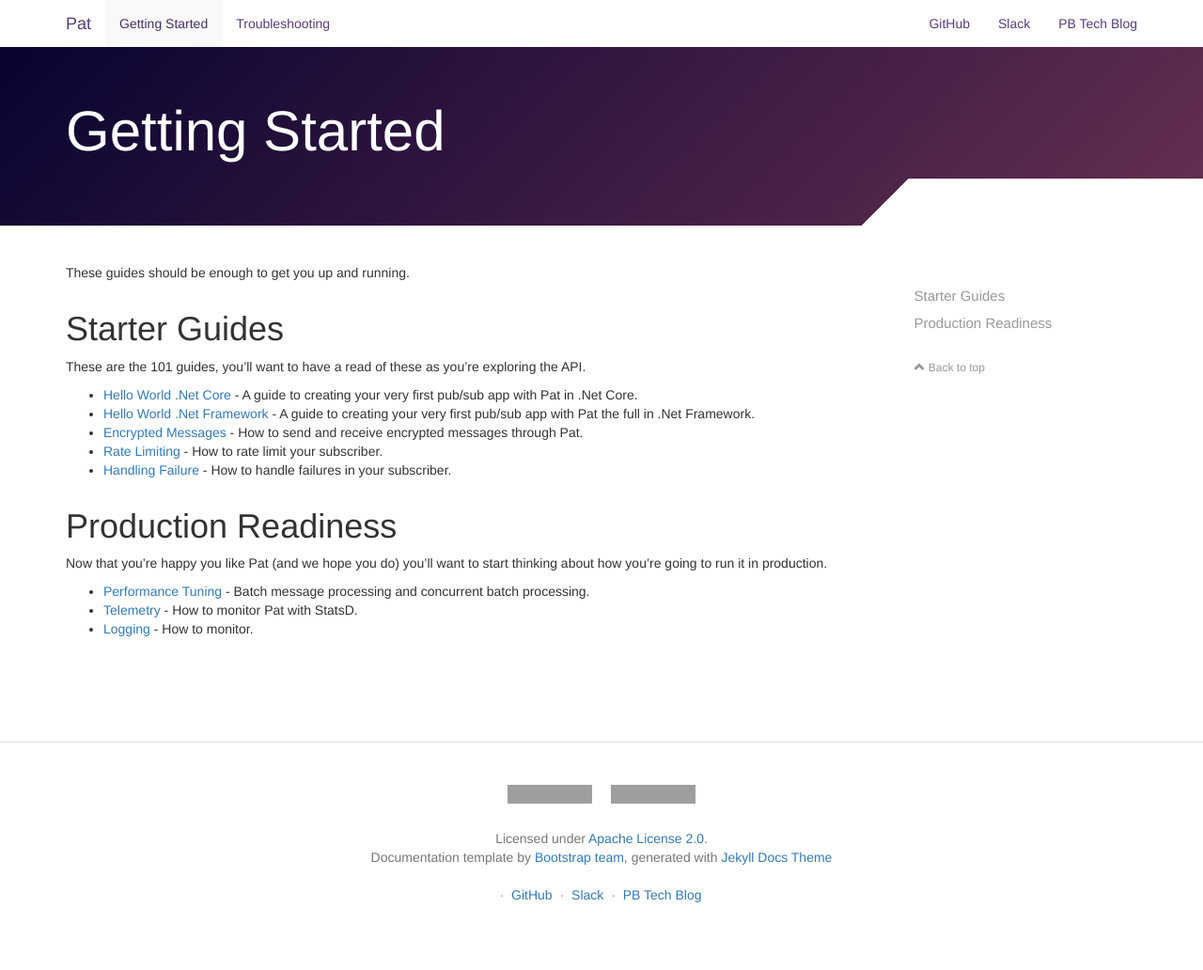
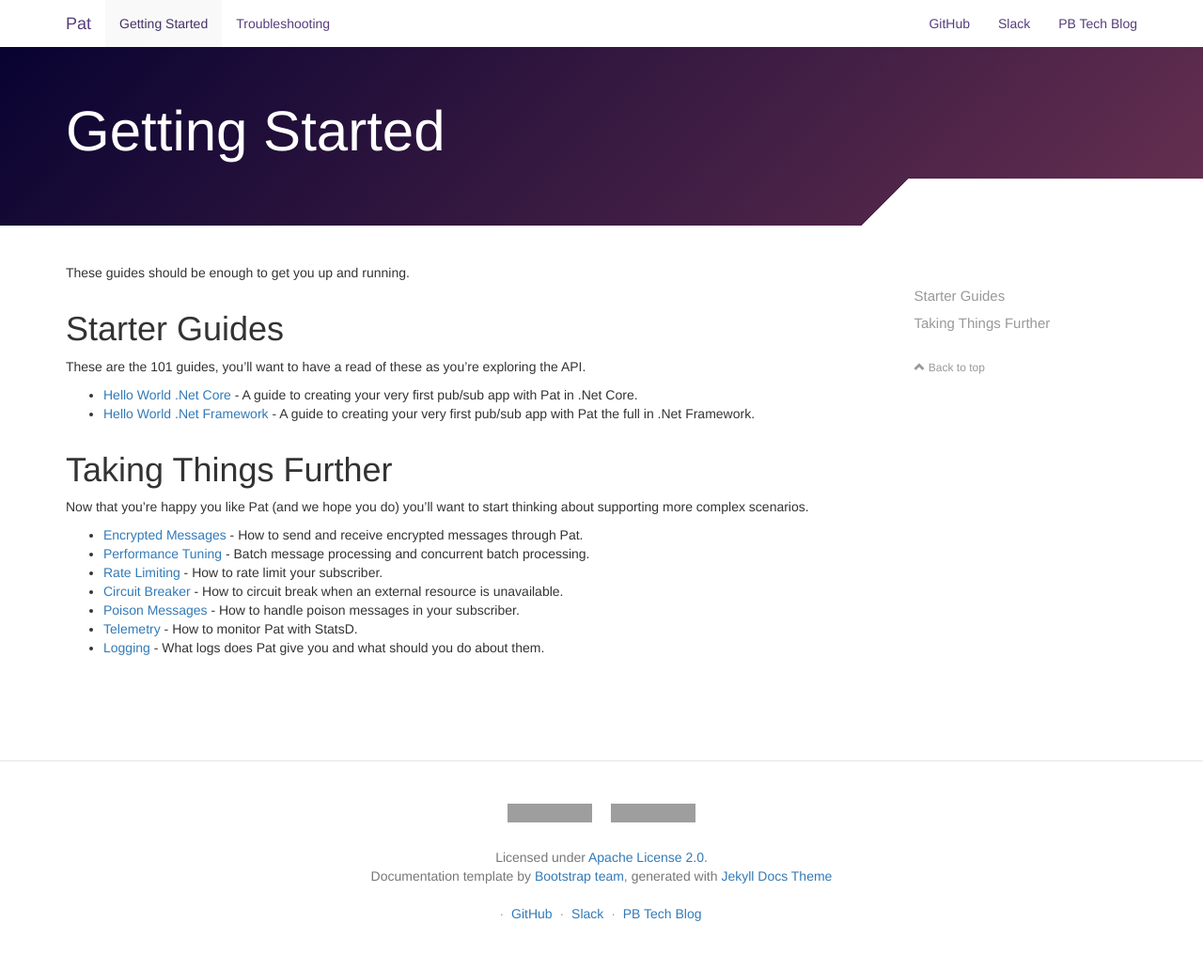
Before and after one commit to purplebricks/pat, a Jekyll site: the page built from docs/index.md, in a window 1280 px wide. Shown: the whole page at 94% size. Built offline with Jekyll 4.4.1, drawn with Linux system fonts in a browser that asks for light colours; nearby versions of some CDN libraries; grey boxes are pictures that could not be loaded.

Commit message:
Add placeholder docs for circut breaking and poison message handling

```diff
--- a/docs/index.md
+++ b/docs/index.md
@@ -14,14 +14,15 @@ These are the 101 guides, you'll want to have a read of these as you're explorin
 
  - [Hello World .Net Core](hello-world-dotnetcore.html) - A guide to creating your very first pub/sub app with Pat in .Net Core.
  - [Hello World .Net Framework](hello-world-netframework.html) - A guide to creating your very first pub/sub app with Pat the full in .Net Framework.
+
+# Taking Things Further
+
+Now that you're happy you like Pat (and we hope you do) you'll want to start thinking about supporting more complex scenarios.
+
  - [Encrypted Messages](encrypted-messages) - How to send and receive encrypted messages through Pat.
+ - [Performance Tuning](performance-tuning.html) - Batch message processing and concurrent batch processing.
  - [Rate Limiting](rate-limiting.html) - How to rate limit your subscriber.
- - [Handling Failure](handling-failure.html) - How to handle failures in your subscriber.
-
-# Production Readiness
-
-Now that you're happy you like Pat (and we hope you do) you'll want to start thinking about how you're going to run it in production.
-
- - [Performance Tuning](performance-tuning.html) - Batch message processing and concurrent batch processing.
+ - [Circuit Breaker](circuit-breaker.html) - How to circuit break when an external resource is unavailable.
+ - [Poison Messages](poison-messages.html) - How to handle poison messages in your subscriber.
  - [Telemetry](telemetry.html) - How to monitor Pat with StatsD.
- - [Logging](logging.html) - How to monitor.
+ - [Logging](logging.html) - What logs does Pat give you and what should you do about them.
```
Also changed, not shown: docs/circuit-breaker.md (added, +10 -0 lines), docs/poison-messages.md (added, +10 -0 lines).
